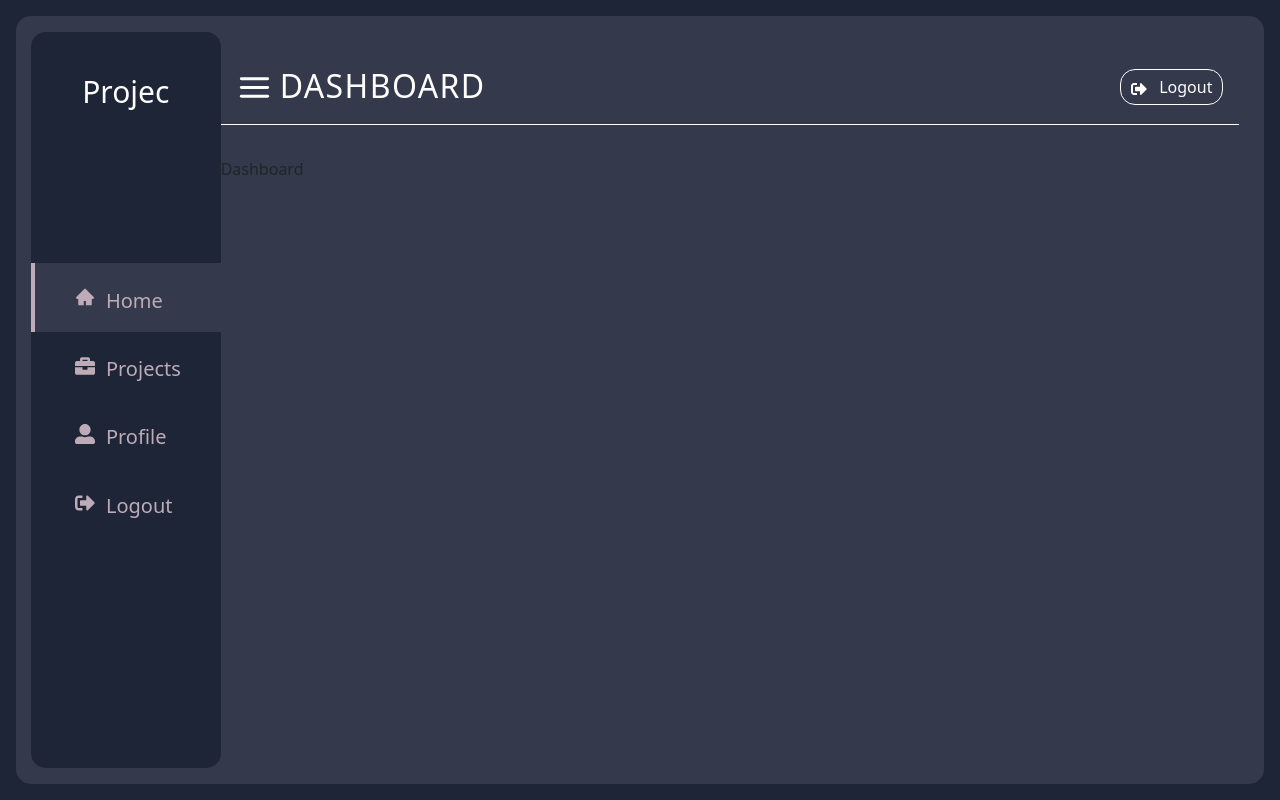
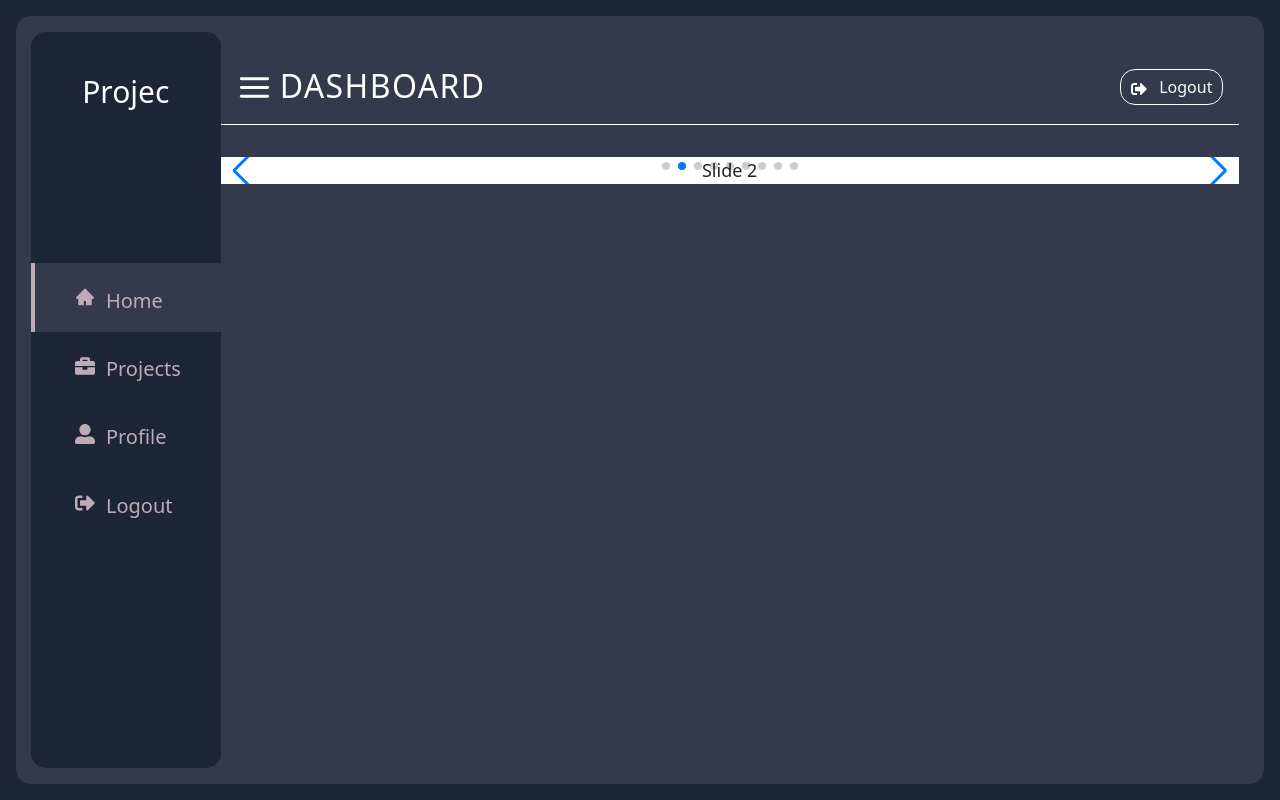
Before and after one commit to G-GraceCode/Projec-M-S, a React (Vite) app in the folder frontend/: page /app in a window 1280 px wide. Built offline with nearby package versions, Linux system fonts and the light colour scheme; no server answers.

Commit message:
Update 7 files, slide added on home page

```diff
--- a/frontend/package.json
+++ b/frontend/package.json
@@ -22,7 +22,8 @@
     "react-router-bootstrap": "^0.26.2",
     "react-router-dom": "^6.17.0",
     "react-toastify": "^9.1.3",
-    "styled-components": "^6.1.0"
+    "styled-components": "^6.1.0",
+    "swiper": "^11.0.4"
   },
   "devDependencies": {
     "@types/react": "^18.2.15",
--- a/frontend/src/components/Layout/Dashboard.jsx
+++ b/frontend/src/components/Layout/Dashboard.jsx
@@ -1,13 +1,21 @@
 import Navbar from "../Navbar";
 import styled from "styled-components";
+import Slidar from "../Swiperslide/Slidar";
 
 const Dashboard = () => {
   return (
     <div className="content">
       <Navbar />
-      <div>Dashboard</div>
+      <HomeSlide>
+      <Slidar />
+
+      </HomeSlide>
     </div>
   );
 };
 
 export default Dashboard;
+
+const HomeSlide =styled.div`
+
+`
--- a/frontend/src/components/Layout/Projects.jsx
+++ b/frontend/src/components/Layout/Projects.jsx
@@ -98,6 +98,7 @@ const Projectfooter = styled.footer`
     border-radius: var(--border-radius);
     border: 1px solid var(--color-bg-2);
     background-color: var(--color-bg-2);
+    cursor: pointer;
 
     .icon {
       margin: 0.4rem 0.7rem;
--- /dev/null
+++ b/frontend/src/components/Swiperslide/Slidar.jsx
@@ -0,0 +1,47 @@
+import React, { useRef, useState } from 'react';
+// Import Swiper React components
+import { Swiper, SwiperSlide } from 'swiper/react';
+
+// Import Swiper styles
+import 'swiper/css';
+import 'swiper/css/pagination';
+import 'swiper/css/navigation';
+
+import '../../index.css';
+
+// import required modules
+import { Autoplay, Pagination, Navigation } from 'swiper/modules';
+
+const Slidar = () => {
+  return (
+    <>
+      <Swiper
+        spaceBetween={30}
+        centeredSlides={true}
+        autoplay={{
+          delay: 2500,
+          disableOnInteraction: false,
+        }}
+        pagination={{
+          clickable: true,
+        }}
+        navigation={true}
+        modules={[Autoplay, Pagination, Navigation]}
+        className="mySwiper"
+      >
+        <SwiperSlide>Slide 1</SwiperSlide>
+        <SwiperSlide>Slide 2</SwiperSlide>
+        <SwiperSlide>Slide 3</SwiperSlide>
+        <SwiperSlide>Slide 4</SwiperSlide>
+        <SwiperSlide>Slide 5</SwiperSlide>
+        <SwiperSlide>Slide 6</SwiperSlide>
+        <SwiperSlide>Slide 7</SwiperSlide>
+        <SwiperSlide>Slide 8</SwiperSlide>
+        <SwiperSlide>Slide 9</SwiperSlide>
+      </Swiper>
+    </>
+  );
+}
+
+
+export default Slidar
--- a/frontend/src/components/Tableview.jsx
+++ b/frontend/src/components/Tableview.jsx
@@ -3,6 +3,8 @@ import { Link } from "react-router-dom";
 import { Table } from "react-bootstrap";
 import { AiOutlineEdit } from "react-icons/ai";
 import { MdOutlineAddBox, MdOutlineDelete } from "react-icons/md";
+import { FiEdit } from "react-icons/fi";
+import { AiFillDelete } from "react-icons/ai";
 
 const BookTable = () => {
   return (
@@ -40,10 +42,10 @@ const BookTable = () => {
           <td className="border border-slate-700 rounded-md text-center">
             <div className="flex justify-center gap-x-4">
               <Link to={`/books/editbook/`}>
-                <AiOutlineEdit className="text-2xl text-yellow-600" />
+                <FiEdit className="text-2xl text-yellow" />
               </Link>
               <Link to={`/books/deletebook/`}>
-                <MdOutlineDelete className="text-2xl text-red-600" />
+                <AiFillDelete className="text-2xl text-red" />
               </Link>
             </div>
           </td>
@@ -61,11 +63,11 @@ const BookTable = () => {
           </td>
           <td className="border border-slate-700 rounded-md text-center">
             <div className="flex justify-center gap-x-4">
-              <Link to={`/books/editbook/`}>
-                <AiOutlineEdit className="text-2xl text-yellow-600" />
+               <Link to={`/books/editbook/`}>
+                <FiEdit className="text-2xl text-yellow" />
               </Link>
               <Link to={`/books/deletebook/`}>
-                <MdOutlineDelete className="text-2xl text-red-600" />
+                <AiFillDelete className="text-2xl text-red" />
               </Link>
             </div>
           </td>
@@ -84,10 +86,10 @@ const BookTable = () => {
           <td className="border border-slate-700 rounded-md text-center">
             <div className="flex justify-center gap-x-4">
               <Link to={`/books/editbook/`}>
-                <AiOutlineEdit className="text-2xl text-yellow-600" />
+                <FiEdit className="text-2xl text-yellow" />
               </Link>
               <Link to={`/books/deletebook/`}>
-                <MdOutlineDelete className="text-2xl text-red-600" />
+                <AiFillDelete className="text-2xl text-red" />
               </Link>
             </div>
           </td>
--- a/frontend/src/index.css
+++ b/frontend/src/index.css
@@ -90,3 +90,29 @@ img {
 /* Privated Route style */
 .PrivateRoutes {
 }
+
+/*Slidar section start here*/
+
+
+.swiper {
+  width: 100%;
+  height: 100%;
+}
+
+.swiper-slide {
+  text-align: center;
+  font-size: 18px;
+  background: #fff;
+
+  /* Center slide text vertically */
+  display: flex;
+  justify-content: center;
+  align-items: center;
+}
+
+.swiper-slide img {
+  display: block;
+  width: 100%;
+  height: 100%;
+  object-fit: cover;
+}
```
Also changed, not shown: 1 other file (tests, documents, lock files or other folders).
